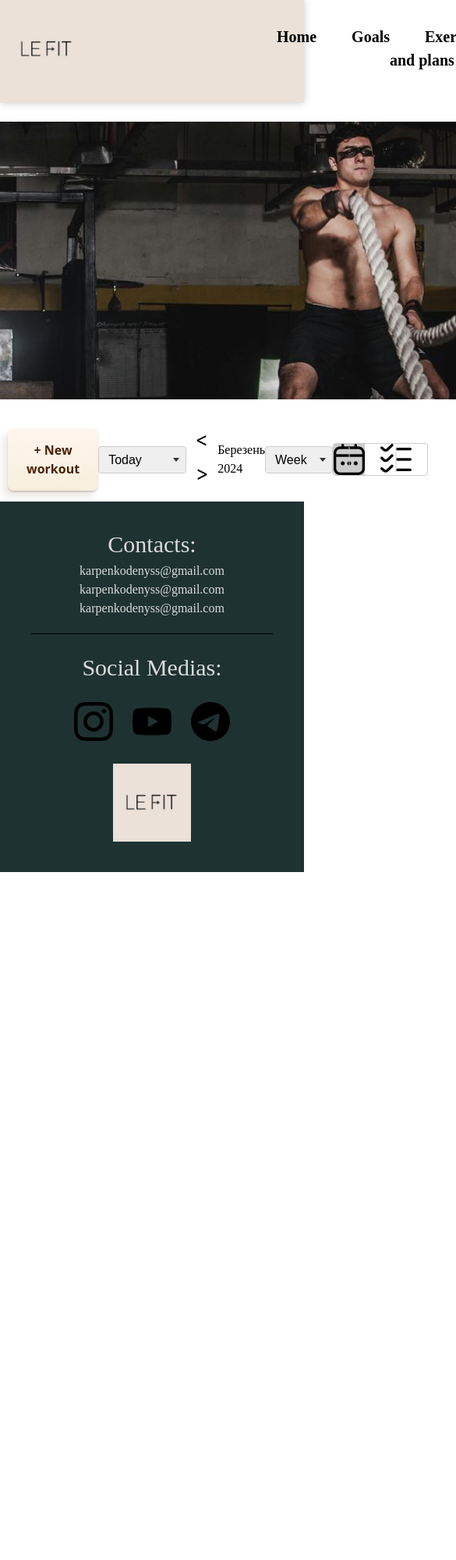
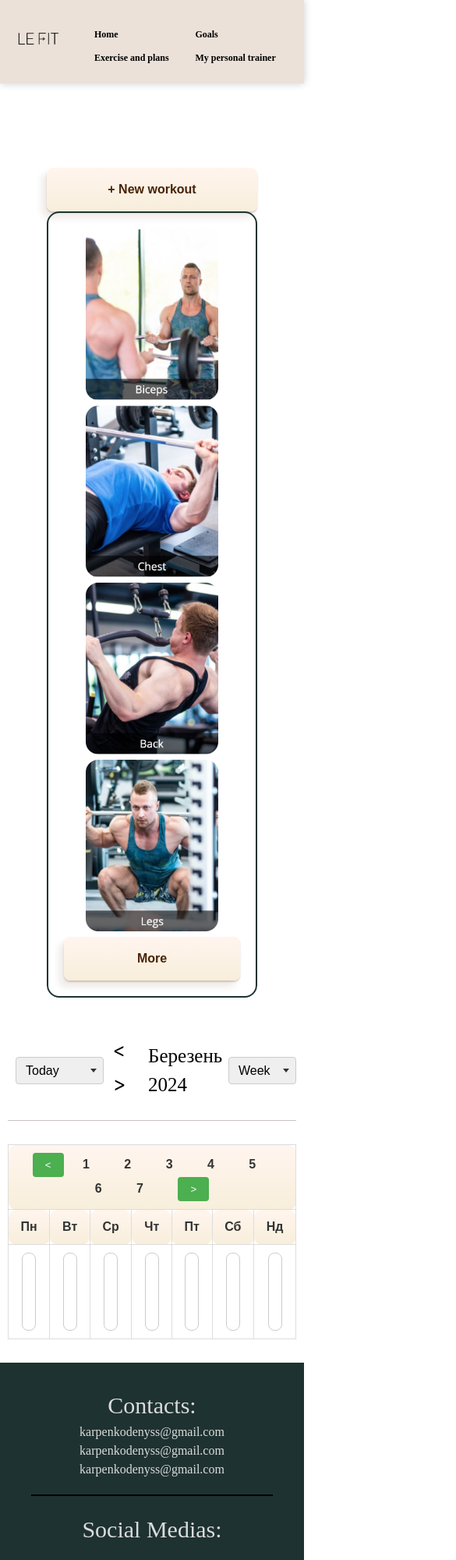
Before and after one commit to DenysKarpenko1/Le-Fit, a plain HTML site: page pages/index.html in a window 390 px wide. Shown: the top 2000 px of the page at 78% size, 585 px wide, since content can reach past the window. Before the commit the page ends 1118 px from the top, so only its background shows below. Drawn offline with Linux system fonts and the light colour scheme.

Commit message:
made media requests, finished styling the pages

```diff
--- a/css/global.css
+++ b/css/global.css
@@ -133,36 +133,28 @@ table {
   background-color: transparent;
   background-image: linear-gradient(to bottom, #fff5ee, #f8eedb);
   border: 0 solid #e5e7eb;
-  border-radius: .5rem;
-  box-sizing: border-box;
+  border-radius: 0.5rem;
   color: #482307;
-  column-gap: 1rem;
   cursor: pointer;
-  display: flex;
-  font-family: ui-sans-serif,system-ui,-apple-system,system-ui,"Segoe UI",Roboto,"Helvetica Neue",Arial,"Noto Sans",sans-serif,"Apple Color Emoji","Segoe UI Emoji","Segoe UI Symbol","Noto Color Emoji";
   font-size: 100%;
   font-weight: 700;
   line-height: 24px;
-  margin: 0;
-  outline: 2px solid transparent;
   padding: 1rem 1.5rem;
-  text-align: center;
-  text-transform: none;
-  transition: all .1s cubic-bezier(.4, 0, .2, 1);
-  user-select: none;
-  -webkit-user-select: none;
-  touch-action: manipulation;
-  box-shadow: -6px 8px 10px rgba(81,41,10,0.1),0px 2px 2px rgba(81,41,10,0.2);
+  transition: all 0.1s cubic-bezier(0.4, 0, 0.2, 1);
+  box-shadow: -6px 8px 10px rgba(81, 41, 10, 0.1),
+    0px 2px 2px rgba(81, 41, 10, 0.2);
 }
 
 .butn:active {
   background-color: #f3f4f6;
-  box-shadow: -1px 2px 5px rgba(81,41,10,0.15),0px 1px 1px rgba(81,41,10,0.15);
+  box-shadow: -1px 2px 5px rgba(81, 41, 10, 0.15),
+    0px 1px 1px rgba(81, 41, 10, 0.15);
   transform: translateY(0.125rem);
 }
 
 .butn:focus {
-  box-shadow: rgba(72, 35, 7, .46) 0 0 0 4px, -6px 8px 10px rgba(81,41,10,0.1), 0px 2px 2px rgba(81,41,10,0.2);
+  box-shadow: rgba(72, 35, 7, 0.46) 0 0 0 4px,
+    -6px 8px 10px rgba(81, 41, 10, 0.1), 0px 2px 2px rgba(81, 41, 10, 0.2);
 }
 
 /* global styles */
@@ -205,6 +197,7 @@ body {
   font-weight: 600;
   font-size: 20px;
   margin-left: 200px;
+  text-wrap: nowrap;
 }
 
 .menu__list {
@@ -280,3 +273,82 @@ body {
   list-style-type: none;
   gap: 25px;
 }
+
+@media (max-width: 1350px) {
+  .socialsMenu {
+    margin-left: auto;
+  }
+
+  .menu {
+    margin-left: auto;
+  }
+}
+
+@media (max-width: 1050px) {
+  .menu__list {
+    flex-wrap: wrap;
+  }
+  .menu__list li {
+    width: 50%;
+  }
+}
+
+@media (max-width: 780px) {
+  .socialsPhoto {
+    width: 30px;
+    height: 30px;
+  }
+
+  .menu__link {
+    font-size: 15px;
+  }
+}
+
+@media (max-width: 650px) {
+  .menu__link {
+    margin-left: auto;
+  }
+}
+
+@media (max-width: 540px) {
+  .socialsMenu__list {
+    gap: 5px;
+  }
+
+  .logo {
+    width: 80px;
+    height: 80px;
+  }
+
+  .menu__list {
+    margin-top: 5px;
+  }
+}
+
+@media (max-width: 500px) {
+  .menu__link {
+    font-size: 12px;
+  }
+
+  .socialsPhoto {
+    width: 20px;
+    height: 20px;
+  }
+}
+
+@media (max-width: 400px) {
+  .socialsMenu {
+    display: none;
+  }
+}
+
+@media (max-width: 300px) {
+  .logo {
+    width: 70px;
+    height: 70px;
+  }
+
+  .menu__link {
+    font-size: 10px;
+  }
+}
--- a/css/index.css
+++ b/css/index.css
@@ -1,3 +1,16 @@
+.container_index {
+  display: flex;
+}
+
+.workout-calendar-container {
+  max-width: 1100px;
+}
+
+.container__workout {
+  display: flex;
+  flex-direction: column;
+}
+
 .mainImage {
   display: flex;
   justify-content: center;
@@ -7,22 +20,26 @@
   border-radius: 20px;
 }
 
-.dsadasd {
+.workout-controls {
   display: flex;
   justify-content: space-between;
   align-items: center;
+  padding-left: 150px;
+  padding-bottom: 20px;
 }
 
-/* .workout-calendar-container {
-  display: flex;
+.line__workout-controls {
+  height: 1.5px;
+  background: rgb(202, 194, 194);
+  max-width: 950px;
+  margin-left: auto;
 }
-
-.menu__link {
-  font-family: sans-serif;
-} */
 
 .butn1 {
   width: 100%;
+  display: inline-flex;
+  justify-content: center;
+  align-items: center;
 }
 
 .workouts {
@@ -84,66 +101,117 @@
   width: 40px;
 }
 
-/* Стилізація радіокнопок !!!!! */
-.custom-radio-form {
-  display: flex;
-  border: 1px solid #ccc; /* Додаємо рамку */
-  border-radius: 4px; /* Закруглюємо кути */
+.radio-icon {
+  display: block;
+  width: 40px;
+  height: 40px;
 }
 
-.custom-radio-label {
-  position: relative;
-  display: inline-block;
-  margin-right: 20px;
+.calendar-container {
+  padding-top: 10px;
+  display: flex;
+  margin-left: 120px;
 }
 
-.custom-radio-label input[type="radio"] {
-  opacity: 0; /* Приховуємо саму радіокнопку */
-  position: absolute;
-  top: 0;
-  left: 0;
+.calendar {
+  font-family: Arial, sans-serif;
+  border-collapse: collapse;
+  margin: 20px auto;
+}
+
+.calendar table {
   width: 100%;
-  height: 100%;
+}
+
+.calendar th,
+.calendar td {
+  border: 1px solid #ddd;
+  padding: 10px;
+  text-align: center;
+  border-radius: 10px;
+}
+
+.calendar th {
+  background-image: linear-gradient(to bottom, #fff5ee, #f8eedb);
+  font-weight: bold;
+  color: #333;
+}
+
+.calendar input[type="text"] {
+  width: calc(100% - 32px);
+  height: 100px;
+  box-sizing: border-box;
+  padding: 8px;
+  border: 1px solid #ccc;
+  border-radius: 8px;
+  font-size: 14px;
+  word-wrap: break-word;
+}
+
+.calendar td:hover {
+  background-color: #f9f9f9;
+}
+
+.calendar button {
+  padding: 8px 16px;
+  background-color: #4caf50;
+  color: white;
+  border: none;
+  border-radius: 4px;
   cursor: pointer;
 }
 
-/* Стилізація радіокнопок - вибрана */
-.custom-radio-label input[type="radio"]:checked + img {
-  background-color: #ccc; /* Змінюємо колір фону при виборі */
+.calendar th[colspan="7"] {
+  letter-spacing: 20px;
 }
 
-/* Стилізація радіокнопки - зображення */
-.radio-icon {
-  display: block;
-  width: 40px; /* Задаємо розмір зображення */
-  height: 40px; /* Задаємо розмір зображення */
+.text {
+  font-size: 25px;
 }
 
-/* Стилізація лінії, що розділяє картинки */
-.custom-radio-label::before {
-  content: "";
-  position: absolute;
-  top: 50%;
-  left: 50%;
-  transform: translate(-50%, -50%);
-  width: 1px;
-  height: 80%;
-  background-color: #ccc;
+@media (max-width: 1550px) {
+  .workouts {
+    text-align: center;
+  }
 }
 
-/* @media (max-width: 1400px) {
+@media (max-width: 1170px) {
+  .calendar-container {
+    margin-left: 20px;
+  }
+}
 
-  .full-content {
+@media (max-width: 1250px) {
+  .workout-controls {
+    padding-left: 100px;
+  }
+}
+
+@media (max-width: 810px) {
+  .container_index {
+    flex-direction: column;
     align-items: center;
-    flex-direction: column;
   }
 
-  .workouts,
-  .calendar {
-    margin-right: 0;
+  .container__workout {
+    margin: 50px;
   }
 
-  .workouts {
-    margin-bottom: 20px;
+  .container__workout {
+    max-width: 400px;
   }
-} */
+}
+
+@media (max-width: 570px) {
+  .mainImage {
+    display: none;
+  }
+
+  .workout-controls {
+    padding-left: 10px;
+  }
+
+  .calendar-container {
+    margin-left: 0;
+  }
+}
--- a/pages/index.html
+++ b/pages/index.html
@@ -10,14 +10,24 @@
   <body>
     <header class="header">
       <div class="header__container container">
-        <a href="#"><img src="images/logo.jpg" alt="Логотип" class="logo" /></a>
+        <a href="index.html"
+          ><img src="images/logo.jpg" alt="Логотип" class="logo"
+        /></a>
 
         <div class="menu">
           <ul class="menu__list">
-            <li><a class="menu__link" href="#">Home</a></li>
-            <li><a class="menu__link" href="#">Goals</a></li>
-            <li><a class="menu__link" href="#">Exercise and plans</a></li>
-            <li><a class="menu__link" href="#">My personal trainer</a></li>
+            <li><a class="menu__link" href="index.html">Home</a></li>
+            <li><a class="menu__link" href="goals.html">Goals</a></li>
+            <li>
+              <a class="menu__link" href="exercise-plans.html"
+                >Exercise and plans</a
+              >
+            </li>
+            <li>
+              <a class="menu__link" href="my-personal-trainer.html"
+                >My personal trainer</a
+              >
+            </li>
           </ul>
         </div>
 
@@ -60,11 +70,26 @@
       <br />
 
       <section>
-        <div class="container">
+        <div class="container_index container">
+          <div class="container__workout">
+            <button class="butn" role="button">+ New workout</button>
+            <div class="workouts">
+              <div class="photo-block">
+                <div>
+                  <a href=""><img src="images/biceps.jpg" alt="Photo 1" /></a>
+                  <a href=""><img src="images/chest.jpg" alt="Photo 2" /></a>
+                </div>
+                <div>
+                  <a href=""><img src="images/back.jpg" alt="Photo 3" /></a>
+                  <a href=""><img src="images/legs.jpg" alt="Photo 4" /></a>
+                </div>
+              </div>
+              <button class="butn butn1">More</button>
+            </div>
+          </div>
+
           <div class="workout-calendar-container">
-            <div class="dsadasd">
-              <button class="butn" role="button">+ New workout</button>
-
+            <div class="workout-controls">
               <form class="custom-form">
                 <select class="custom-select">
                   <option value="today">Today</option>
@@ -90,7 +115,7 @@
                 </button>
               </div>
 
-              <p>Березень 2024</p>
+              <p class="text">Березень 2024</p>
 
               <form class="custom-form">
                 <select class="custom-select">
@@ -99,66 +124,44 @@
                   <option value="year">Year</option>
                 </select>
               </form>
-
-              <form class="custom-radio-form">
-                <label class="custom-radio-label" for="calendar">
-                  <input
-                    type="radio"
-                    name="date"
-                    id="calendar"
-                    value="calendar"
-                    checked
-                  />
-                  <img
-                    src="images/calendar.png"
-                    alt="Calendar"
-                    class="radio-icon"
-                  />
-                </label>
-                <label class="custom-radio-label" for="other">
-                  <input type="radio" id="other" name="date" value="other" />
-                  <img src="images/other.png" alt="Dots" class="radio-icon" />
-                </label>
-              </form>
-
-              <!-- <div class="workouts">
-              <div>
-                <div class="photo-block">
-                  <a href=""><img src="images/biceps.jpg" alt="Photo 1" /></a>
-                  <a href=""><img src="images/chest.jpg" alt="Photo 2" /></a>
-                  <a href=""><img src="images/back.jpg" alt="Photo 3" /></a>
-                  <a href=""><img src="images/legs.jpg" alt="Photo 4" /></a>
             </div>
-                <button class="butn butn1" role="button">More</button>
-              </div>
-            </div>
-
-            <div>
+            <div class="line__workout-controls"></div>
+            <div class="calendar-container">
+              <div class="calendar">
                 <table>
                   <thead>
                     <tr>
-                    <th>25</th>
-                    <th>26</th>
-                    <th>27</th>
-                    <th>28</th>
-                    <th>29</th>
-                    <th>30</th>
-                    <th>31</th>
+                      <th colspan="7">
+                        <button class="nav-button">&lt;</button>
+
+                        1 2 3 4 5 6 7
+                        <button class="nav-button">&gt;</button>
+                      </th>
+                    </tr>
+                    <tr>
+                      <th>Пн</th>
+
+                      <th>Вт</th>
+                      <th>Ср</th>
+                      <th>Чт</th>
+                      <th>Пт</th>
+                      <th>Сб</th>
+                      <th>Нд</th>
                     </tr>
                   </thead>
                   <tbody>
                     <tr>
-                    <td><input type="text" placeholder="Plans..." /></td>
-                    <td><input type="text" placeholder="Plans..." /></td>
-                    <td><input type="text" placeholder="Plans..." /></td>
-                    <td><input type="text" placeholder="Plans..." /></td>
-                    <td><input type="text" placeholder="Plans..." /></td>
-                    <td><input type="text" placeholder="Plans..." /></td>
-                    <td><input type="text" placeholder="Plans..." /></td>
+                      <td><input type="text" placeholder="Плани..." /></td>
+                      <td><input type="text" placeholder="Плани..." /></td>
+                      <td><input type="text" placeholder="Плани..." /></td>
+                      <td><input type="text" placeholder="Плани..." /></td>
+                      <td><input type="text" placeholder="Плани..." /></td>
+                      <td><input type="text" placeholder="Плани..." /></td>
+                      <td><input type="text" placeholder="Плани..." /></td>
                     </tr>
                   </tbody>
                 </table>
-            </div> -->
+              </div>
             </div>
           </div>
         </div>
@@ -207,7 +210,9 @@
             </ul>
           </div>
         </div>
-        <a href="#"><img src="images/logo.jpg" alt="Логотип" class="logo" /></a>
+        <a href="index.html"
+          ><img src="images/logo.jpg" alt="Логотип" class="logo"
+        /></a>
       </div>
     </footer>
   </body>
```
Also changed, not shown: css/exercise-plans.css (+20 -2 lines), css/goals.css (+10 -0 lines), css/my-personal-trainer.css (+31 -1 lines), pages/exercise-plans.html (+19 -7 lines), pages/goals.html (+18 -6 lines), pages/my-personal-trainer.html (+21 -7 lines). Lines whose indentation alone changed are shown as unchanged.
